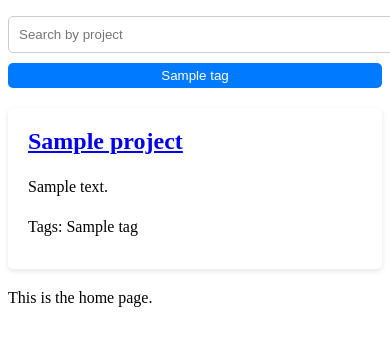
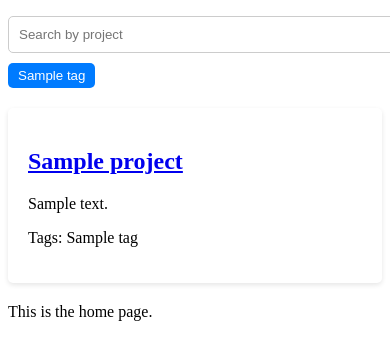
Before and after one commit to tstyer/portfolio-website, a Django app: page /home/ in a window 390 px wide; the page is wider, and only the part inside the window is pictured. Shown: the part 52-412 px from the top of that part. Run offline with Django 4.2, Linux system fonts and the light colour scheme; tables that the repository leaves empty hold one stand-in row (values such as "Sample post").

```diff
--- a/portfolio/main/static/css/home.css
+++ b/portfolio/main/static/css/home.css
@@ -43,19 +43,3 @@
   border-radius: 5px;
   box-shadow: 0 2px 5px rgba(0, 0, 0, 0.1);
 }
-
-.project h2 {
-  margin-top: 0;
-}
-
-.project p {
-  margin-bottom: 10px;
-  line-height: 1.5;
-}
-
-/* Responsive design */
-@media (max-width: 768px) {
-  .tags-list {
-    flex-direction: column;
-  }
-}
```
